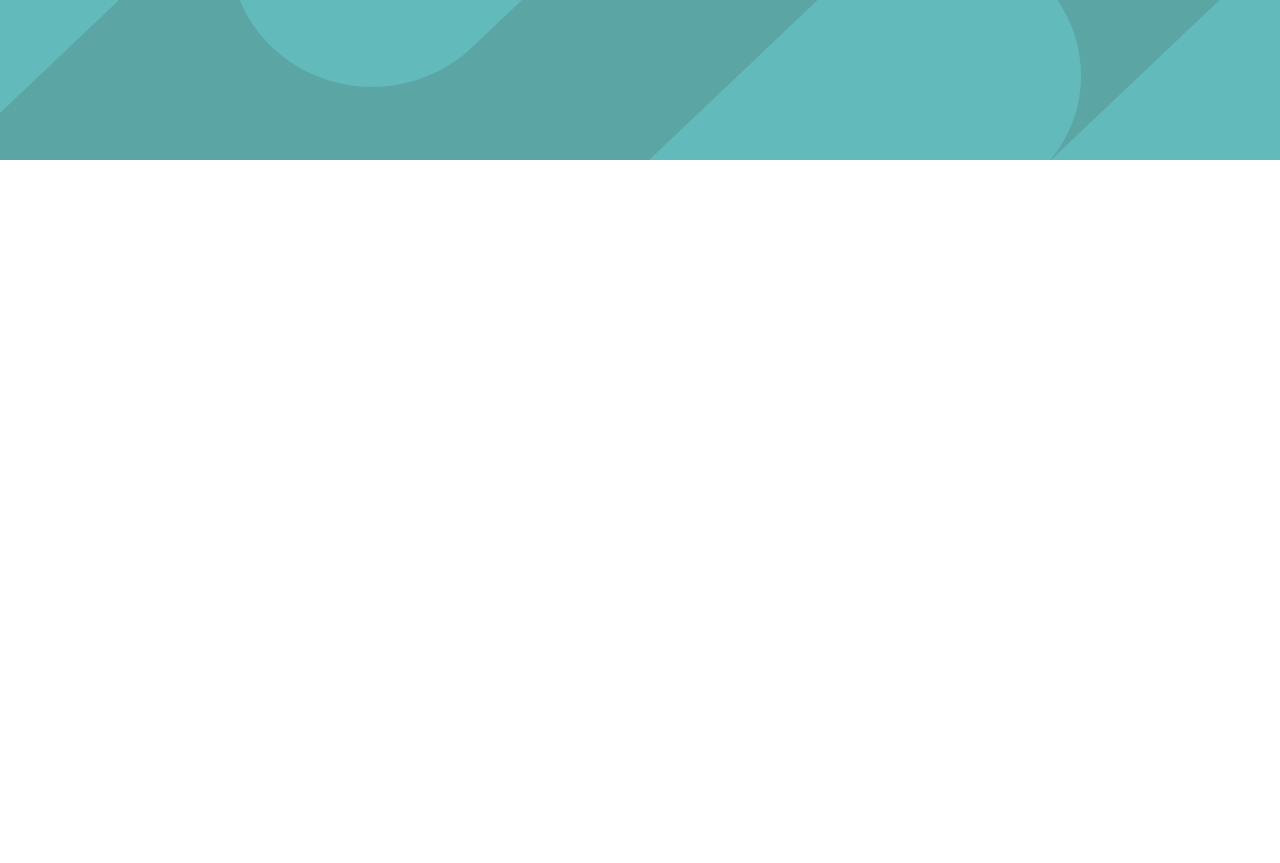
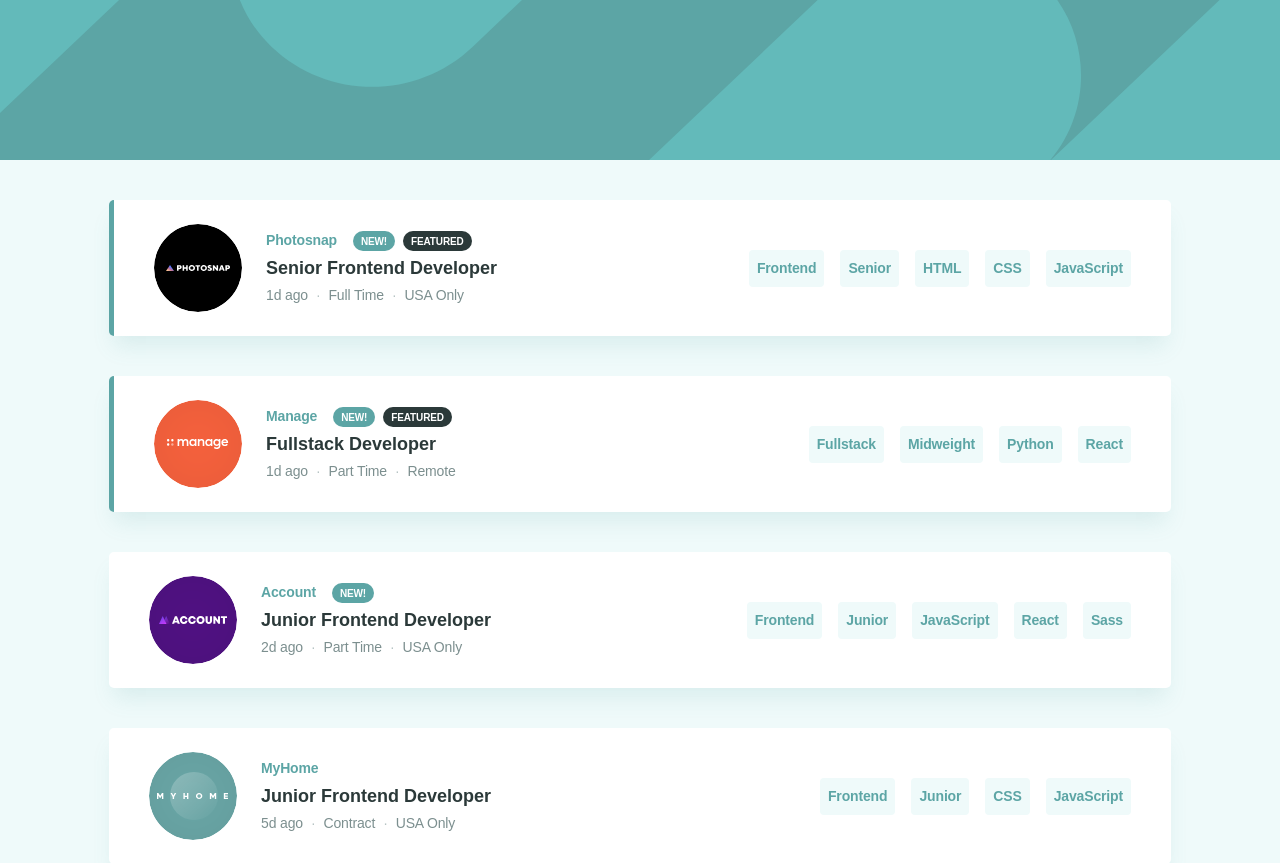
Before and after one commit to andreachalmers/job-listings, a React (Vite) app: page / in a window 1280 px wide. Shown: the top 863 px of the page. Before the commit the page ends 800 px from the top, so only its background shows below. Built offline with nearby package versions, Linux system fonts and the light colour scheme.

Commit message:
feat: card component

```diff
--- a/data.json
+++ b/data.json
@@ -2,7 +2,7 @@
   {
     "id": 1,
     "company": "Photosnap",
-    "logo": "./images/photosnap.svg",
+    "logo": "./src/assets/images/photosnap.svg",
     "new": true,
     "featured": true,
     "position": "Senior Frontend Developer",
@@ -17,7 +17,7 @@
   {
     "id": 2,
     "company": "Manage",
-    "logo": "./images/manage.svg",
+    "logo": "./src/assets/images/manage.svg",
     "new": true,
     "featured": true,
     "position": "Fullstack Developer",
@@ -32,7 +32,7 @@
   {
     "id": 3,
     "company": "Account",
-    "logo": "./images/account.svg",
+    "logo": "./src/assets/images/account.svg",
     "new": true,
     "featured": false,
     "position": "Junior Frontend Developer",
@@ -47,7 +47,7 @@
   {
     "id": 4,
     "company": "MyHome",
-    "logo": "./images/myhome.svg",
+    "logo": "./src/assets/images/myhome.svg",
     "new": false,
     "featured": false,
     "position": "Junior Frontend Developer",
@@ -62,7 +62,7 @@
   {
     "id": 5,
     "company": "Loop Studios",
-    "logo": "./images/loop-studios.svg",
+    "logo": "./src/assets/images/loop-studios.svg",
     "new": false,
     "featured": false,
     "position": "Software Engineer",
@@ -77,7 +77,7 @@
   {
     "id": 6,
     "company": "FaceIt",
-    "logo": "./images/faceit.svg",
+    "logo": "./src/assets/images/faceit.svg",
     "new": false,
     "featured": false,
     "position": "Junior Backend Developer",
@@ -92,7 +92,7 @@
   {
     "id": 7,
     "company": "Shortly",
-    "logo": "./images/shortly.svg",
+    "logo": "./src/assets/images/shortly.svg",
     "new": false,
     "featured": false,
     "position": "Junior Developer",
@@ -107,7 +107,7 @@
   {
     "id": 8,
     "company": "Insure",
-    "logo": "./images/insure.svg",
+    "logo": "./src/assets/images/insure.svg",
     "new": false,
     "featured": false,
     "position": "Junior Frontend Developer",
@@ -122,7 +122,7 @@
   {
     "id": 9,
     "company": "Eyecam Co.",
-    "logo": "./images/eyecam-co.svg",
+    "logo": "./src/assets/images/eyecam-co.svg",
     "new": false,
     "featured": false,
     "position": "Full Stack Engineer",
@@ -137,7 +137,7 @@
   {
     "id": 10,
     "company": "The Air Filter Company",
-    "logo": "./images/the-air-filter-company.svg",
+    "logo": "./src/assets/images/the-air-filter-company.svg",
     "new": false,
     "featured": false,
     "position": "Front-end Dev",
--- a/src/App.scss
+++ b/src/App.scss
@@ -1,5 +1,17 @@
 @import './styles/_variables.scss';
 
-h1 {
-    @include text-preset-1;
+body {
+    background-color: $color-green-50;
 }
+
+main {
+    @include tablet {
+        display:grid;
+        grid-template-columns: 1fr 1fr;
+    }
+    @include desktop {
+        display: block;
+        max-width: 1110px;
+        margin: 0 auto;
+    }
+}
--- a/src/App.tsx
+++ b/src/App.tsx
@@ -1,10 +1,18 @@
 import './App.scss'
 import Header from './components/layout/Header/Header'
+import Card from './components/ui/Card/Card'
+import jobListingsData from '../data.json'
+
 
 function App() {
   return (
     <>
       <Header />
+      <main>
+        {
+          jobListingsData.map((job) => <Card {...job} newListing={job.new} />)
+        }
+      </main>
     </>
   )
 }
--- /dev/null
+++ b/src/components/ui/Badge/Badge.scss
@@ -0,0 +1,16 @@
+.badge {
+    @include text-preset-6;
+    padding: 6px $spacing-100 4px;
+    border-radius: 12px;
+    text-transform: uppercase;
+    color: $color-white;
+    line-height: 1;
+
+    &--new {
+        background-color: $color-green-400;
+    }
+
+    &--featured {
+        background-color: $color-green-900;
+    }
+}
--- /dev/null
+++ b/src/components/ui/Badge/Badge.tsx
@@ -0,0 +1,13 @@
+import './Badge.scss'
+
+interface BadgeProps {
+    variant: 'new' | 'featured'
+}
+
+export default function Badge({ variant }: BadgeProps) {
+    return (
+        <span className={`badge badge--${variant}`}>
+            {variant === 'new' ? 'NEW!' : 'FEATURED'}
+        </span>
+    )
+}
--- /dev/null
+++ b/src/components/ui/Card/Card.scss
@@ -0,0 +1,108 @@
+.card {
+    background-color: $color-white;
+    border-radius: 5px;
+    box-shadow: 0 15px 20px -5px rgba($color-green-400, 0.15);
+    padding: $spacing-300;
+    padding-top: $spacing-500;
+    position: relative;
+    margin: $spacing-500 $spacing-300;
+
+    &--featured {
+        border-left: 5px solid $color-green-400;
+    }
+
+    @include desktop {
+        display: flex;
+        align-items: center;
+        padding: $spacing-300 $spacing-500;
+    }
+
+    // Logo
+    &__logo {
+        width: 48px;
+        height: 48px;
+        border-radius: 50%;
+        object-fit: contain;
+        position: absolute;
+        top: -24px;
+        left: $spacing-300;
+
+        @include desktop {
+            width: 88px;
+            height: 88px;
+            position: static;
+            margin-right: $spacing-300;
+        }
+    }
+
+    // Info section
+    &__info {
+        @include desktop {
+            flex: 1;
+        }
+    }
+
+    &__company-row {
+        display: flex;
+        align-items: center;
+        gap: $spacing-100;
+        margin-bottom: $spacing-100;
+    }
+
+    &__company {
+        @include text-preset-3-bold;
+        color: $color-green-400;
+        margin-right: $spacing-100;
+    }
+
+    &__position {
+        @include text-preset-2-bold;
+        color: $color-green-900;
+        margin: 0 0 $spacing-100 0;
+        cursor: pointer;
+        transition: color 0.2s ease;
+
+        &:hover {
+            color: $color-green-400;
+        }
+    }
+
+    // Meta list
+    &__meta {
+        @include text-preset-3-medium;
+        color: $color-gray-400;
+        display: flex;
+        align-items: center;
+        gap: $spacing-100;
+
+        li + li::before {
+            content: '·';
+            margin-right: $spacing-100;
+            color: $color-gray-300;
+        }
+    }
+
+    // Divider (mobile only)
+    &__divider {
+        border: none;
+        border-top: 1px solid $color-gray-300;
+        margin: $spacing-200 0;
+
+        @include desktop {
+            display: none;
+        }
+    }
+
+    // Tags
+    &__tags {
+        display: flex;
+        flex-wrap: wrap;
+        gap: $spacing-200;
+
+        @include desktop {
+            justify-content: flex-end;
+            margin-left: auto;
+        }
+    }
+
+}
--- /dev/null
+++ b/src/components/ui/Card/Card.tsx
@@ -0,0 +1,57 @@
+import './Card.scss'
+import Badge from '../Badge/Badge'
+import Tag from '../Tag/Tag'
+
+interface CardProps {
+    id: number;
+    company: string;
+    logo: string;
+    newListing: boolean;
+    featured: boolean;
+    position: string;
+    role: string;
+    level: string;
+    postedAt: string;
+    contract: string;
+    location: string;
+    languages: string[];
+    tools: string[];
+}
+
+export default function Card({ company, logo, newListing, featured, position, role, level, postedAt, contract, location, languages, tools }: CardProps) {
+    const tags = [role, level, ...languages, ...tools]
+
+    return (
+        <article className={`card${featured ? ' card--featured' : ''}`}>
+            <img
+                src={logo}
+                alt={`${company} logo`}
+                className="card__logo"
+            />
+
+            <div className="card__info">
+                <div className="card__company-row">
+                    <span className="card__company">{company}</span>
+                    {newListing && <Badge variant="new" />}
+                    {featured && <Badge variant="featured" />}
+                </div>
+
+                <h2 className="card__position">{position}</h2>
+
+                <ul className="card__meta">
+                    <li>{postedAt}</li>
+                    <li>{contract}</li>
+                    <li>{location}</li>
+                </ul>
+            </div>
+
+            <hr className="card__divider" />
+
+            <ul className="card__tags">
+                {tags.map((tag) => (
+                    <Tag key={tag} label={tag} />
+                ))}
+            </ul>
+        </article>
+    )
+}
--- /dev/null
+++ b/src/components/ui/Tag/Tag.scss
@@ -0,0 +1,13 @@
+.tag {
+    @include text-preset-3-bold;
+    background-color: $color-green-50;
+    color: $color-green-400;
+    padding: $spacing-100 $spacing-100;
+    border-radius: 4px;
+    transition: background-color 0.2s ease, color 0.2s ease;
+
+    &:hover {
+        background-color: $color-green-400;
+        color: $color-white;
+    }
+}
--- /dev/null
+++ b/src/components/ui/Tag/Tag.tsx
@@ -0,0 +1,19 @@
+import './Tag.scss'
+
+interface TagProps {
+    label: string
+    onClick?: (label: string) => void
+}
+
+export default function Tag({ label, onClick }: TagProps) {
+    return (
+        <li>
+            <button
+                className="tag"
+                onClick={() => onClick?.(label)}
+            >
+                {label}
+            </button>
+        </li>
+    )
+}
```
Also changed, not shown: src/components/Card/Card.scss (deleted), src/components/Card/Card.tsx (deleted).
